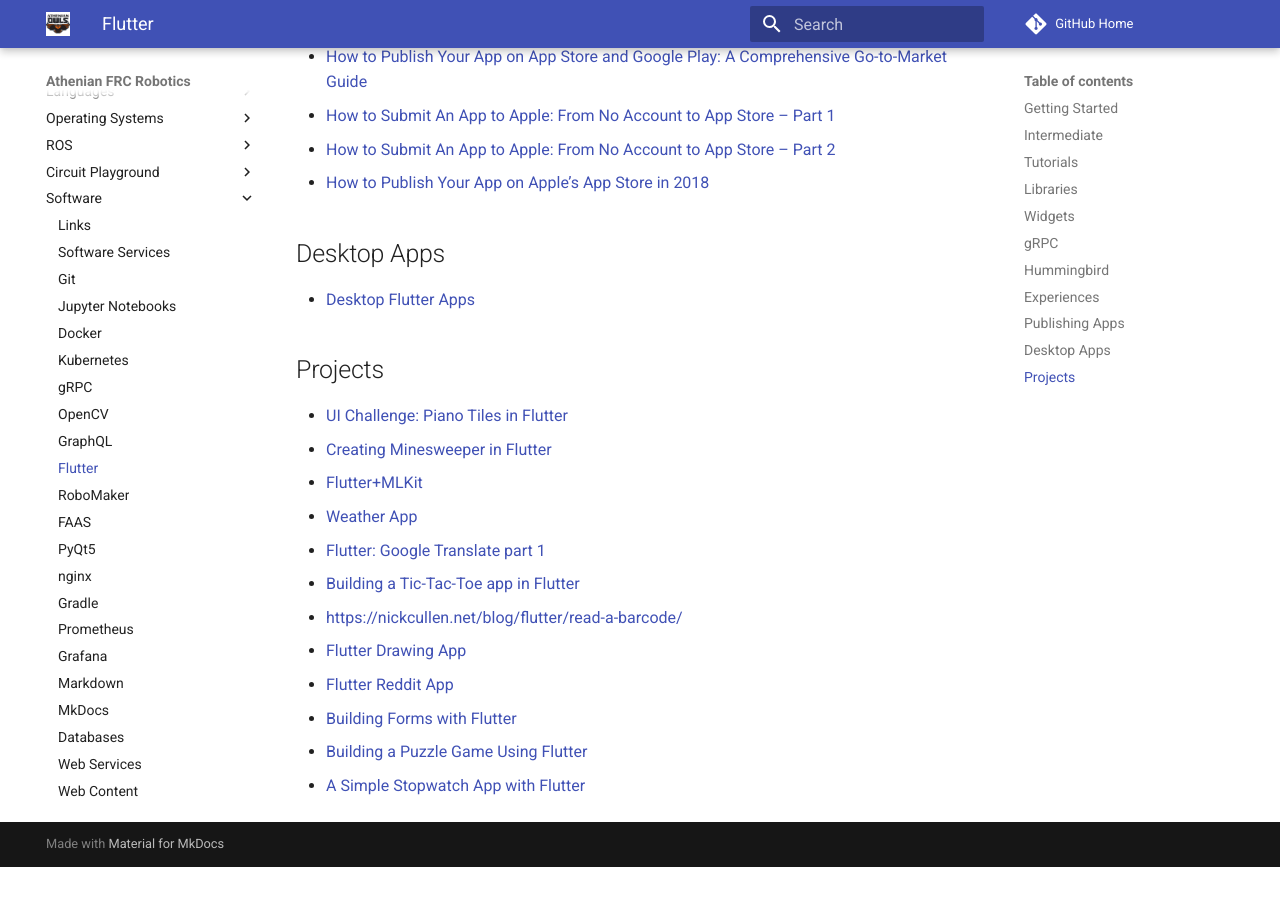
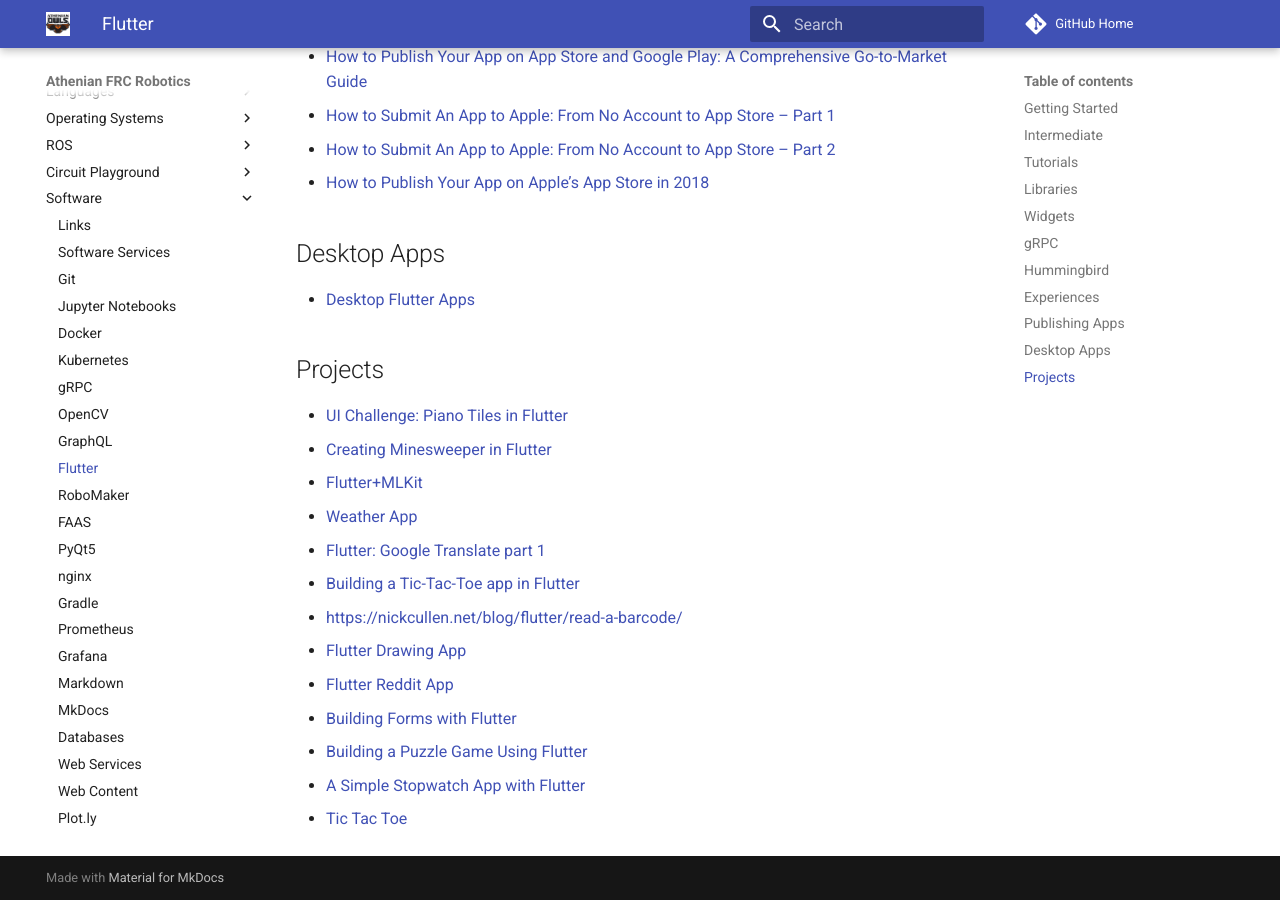
Before and after one commit to athenian-robotics/athenian-robotics-mkdocs, an MkDocs documentation site: the page built from docs/flutter.md, in a window 1280 px wide and 900 px high, scrolled down 2361 px. Built offline with MkDocs 1.6.1 and Material for MkDocs 9.7.7, drawn with Linux system fonts in a browser that asks for light colours; comment, search, counter and statistics services are not loaded; before the commit the page ends 3228 px from its top, so only the background shows below that.

Commit message:
Update docs

```diff
--- a/docs/flutter.md
+++ b/docs/flutter.md
@@ -83,3 +83,4 @@
 * [Building Forms with Flutter](https://codingwithjoe.com/building-forms-with-flutter/)
 * [Building a Puzzle Game Using Flutter](https://medium.com/@dragosholban/building-a-puzzle-game-using-flutter-6f629873102d)
 * [A Simple Stopwatch App with Flutter](https://medium.com/@na.nibir/a-simple-stopwatch-app-with-flutter-8b33039ce0d4)
+* [Tic Tac Toe](https://github.com/nonybrighto/flutter_firebase_tic_tac_toe)
```
